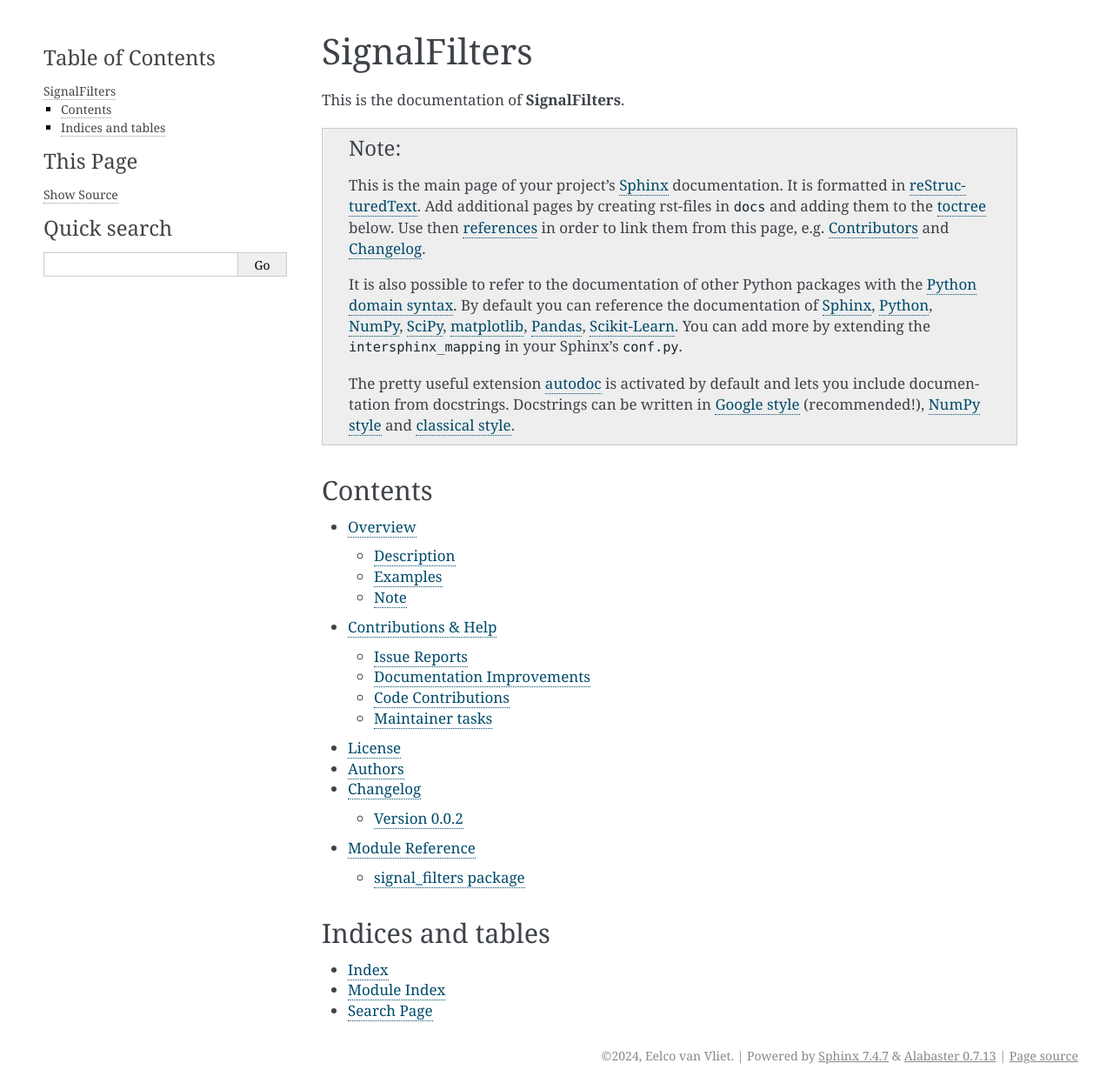
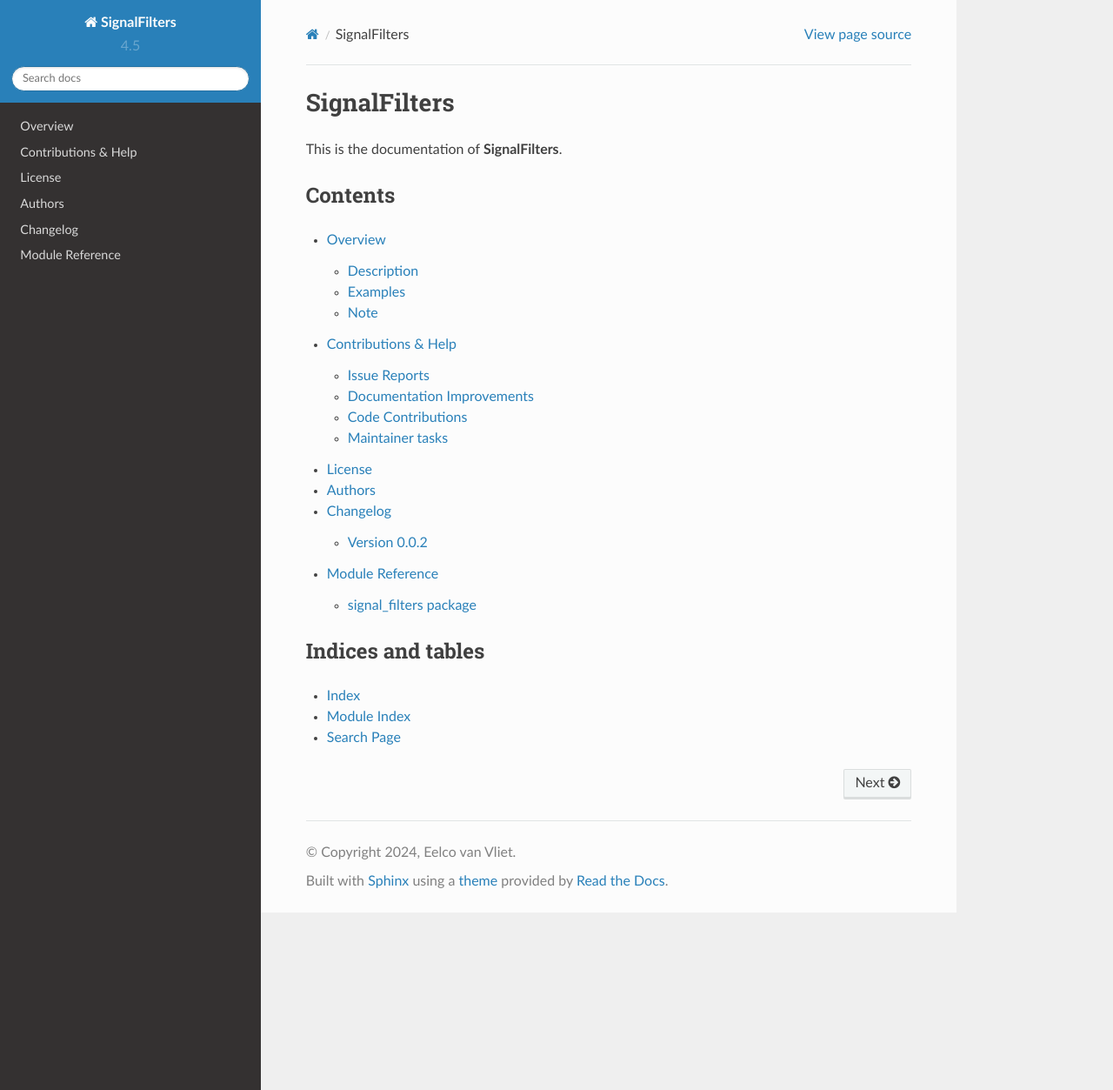
Before and after one commit to eelcovv/SignalFilters, a Sphinx documentation site: the page built from docs/index.rst, in a window 1280 px wide and 1253 px high. Shown: the whole window at 87% size. Built offline with Sphinx 7.4.7 and the Read the Docs theme 2.0.0, drawn with Linux system fonts in a browser that asks for light colours.

Commit message:
reformats

```diff
--- a/README.rst
+++ b/README.rst
@@ -52,5 +52,5 @@
 Note
 ====
 
-This project has been set up using PyScaffold 2.5.6. For details and usage
+This project has been set up using PyScaffold 4.5.0. For details and usage
 information on PyScaffold see http://pyscaffold.readthedocs.org/.
--- a/docs/conf.py
+++ b/docs/conf.py
@@ -153,15 +153,7 @@
 
 # The theme to use for HTML and HTML Help pages.  See the documentation for
 # a list of builtin themes.
-html_theme = "alabaster"
-
-# Theme options are theme-specific and customize the look and feel of a theme
-# further.  For a list of options available for each theme, see the
-# documentation.
-html_theme_options = {
-    "sidebar_width": "300px",
-    "page_width": "1200px"
-}
+html_theme = "sphinx_rtd_theme"
 
 # Add any paths that contain custom themes here, relative to this directory.
 # html_theme_path = []
--- a/docs/index.rst
+++ b/docs/index.rst
@@ -3,25 +3,6 @@
 =============
 
 This is the documentation of **SignalFilters**.
-
-.. note::
-
-    This is the main page of your project's `Sphinx`_ documentation.
-    It is formatted in `reStructuredText`_. Add additional pages
-    by creating rst-files in ``docs`` and adding them to the `toctree`_ below.
-    Use then `references`_ in order to link them from this page, e.g.
-    :ref:`authors` and :ref:`changes`.
-
-    It is also possible to refer to the documentation of other Python packages
-    with the `Python domain syntax`_. By default you can reference the
-    documentation of `Sphinx`_, `Python`_, `NumPy`_, `SciPy`_, `matplotlib`_,
-    `Pandas`_, `Scikit-Learn`_. You can add more by extending the
-    ``intersphinx_mapping`` in your Sphinx's ``conf.py``.
-
-    The pretty useful extension `autodoc`_ is activated by default and lets
-    you include documentation from docstrings. Docstrings can be written in
-    `Google style`_ (recommended!), `NumPy style`_ and `classical style`_.
-
 
 Contents
 ========
--- a/setup.cfg
+++ b/setup.cfg
@@ -5,7 +5,7 @@
 
 [metadata]
 name = SignalFilters
-description = Fitlering digital signals using a front end to scipy filters
+description = Filtering digital signals using a front end to scipy filters
 author = Eelco van Vliet
 author_email = eelcovv@gmail.nl
 license = MIT
```
